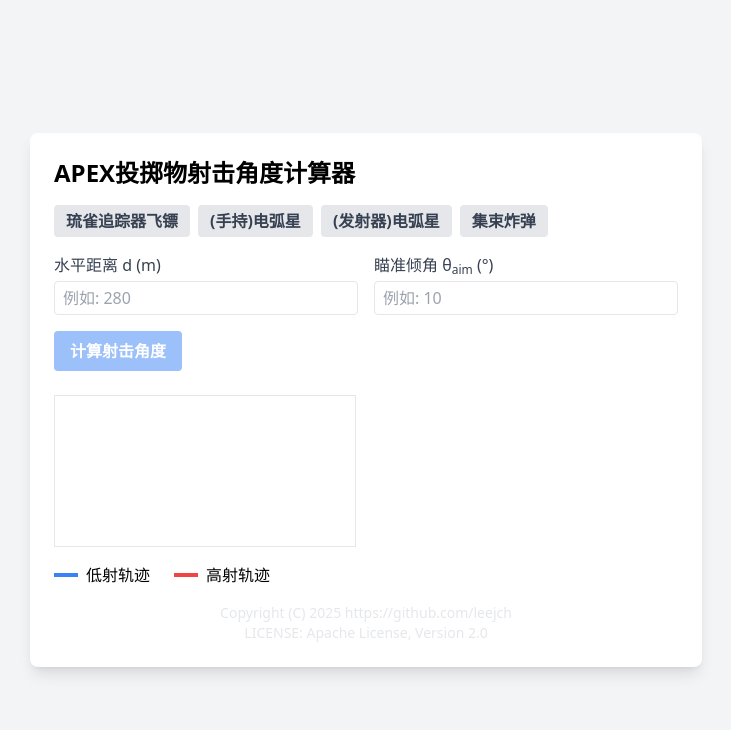
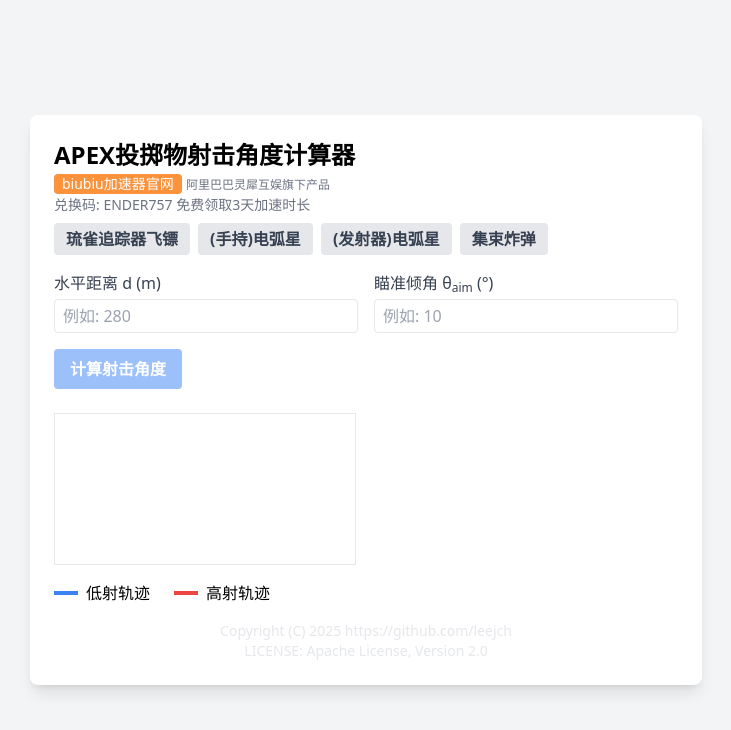
Before and after one commit to leejch/apex_sparrow_dart_calc, a plain HTML site: page index.html in a window 1280 px wide. Shown: the whole page, without its empty margins (274-1005 px from the left). Drawn offline with nearby package versions, Linux system fonts and the light colour scheme.

Commit message:
添加biubiu加速器推广

```diff
--- a/index.html
+++ b/index.html
@@ -30,7 +30,21 @@
 
 <body class="bg-gray-100 min-h-screen flex items-center justify-center p-4">
   <div class="bg-white shadow-lg rounded-lg p-6 w-full max-w-2xl">
-    <h1 class="text-2xl font-bold mb-4">APEX投掷物射击角度计算器</h1>
+    <h1 class="text-2xl font-bold">APEX投掷物射击角度计算器</h1>
+
+    <!-- biubiu加速器推广 -->
+    <a href="https://www.biubiu001.com/?cfrom=ENDER757" target="_blank"
+       class="inline-block bg-orange-400 hover:bg-orange-500 text-white text-sm px-2 py-0 rounded">
+        biubiu加速器官网
+    </a>
+    <!-- biubiu加速器推广 -->
+    <div class="text-xs text-gray-500 inline-block">
+        阿里巴巴灵犀互娱旗下产品
+    </div>
+    <!-- biubiu加速器推广 -->
+    <div class="text-sm text-gray-500 mb-2">
+        兑换码: ENDER757 免费领取3天加速时长
+    </div>
 
     <!-- 投掷物选择按钮组，默认不选中 -->
     <div id="weaponButtons" class="flex flex-wrap gap-2 mb-4">
```
